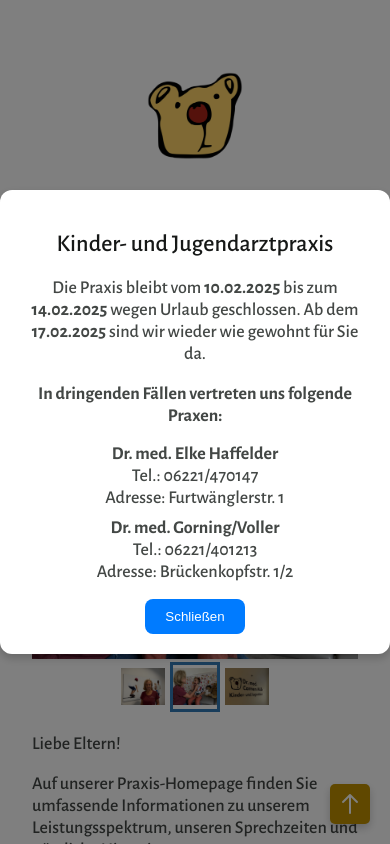
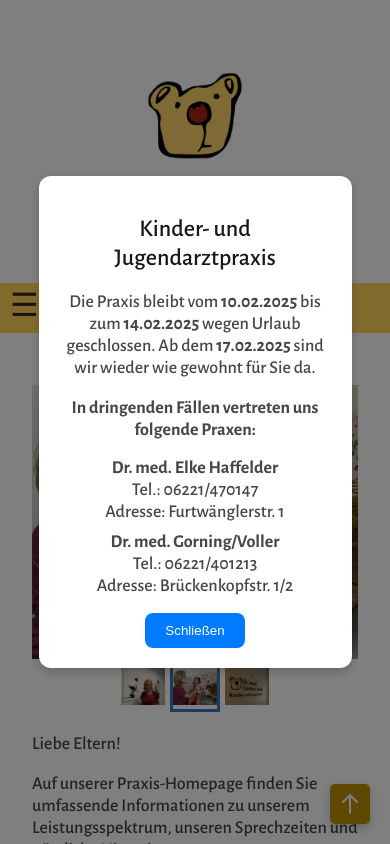
Before and after one commit to nicolasbeltran/carmenweb, a React (Create React App) app: page /#/ in a window 390 px wide. Shown: the top 844 px of the page. Built offline with nearby package versions, Linux system fonts and the light colour scheme; the HTML template or start-up script is replaced by a standard one.

Commit message:
update popup css

```diff
--- a/src/components/Popup/Popup.css
+++ b/src/components/Popup/Popup.css
@@ -91,3 +91,10 @@
 .popup-close-button:hover {
   background-color: #0056b3;
 }
+
+
+@media (max-width: 600px) {
+  .dialog-content{
+    width: 70%;
+  }
+}
```
